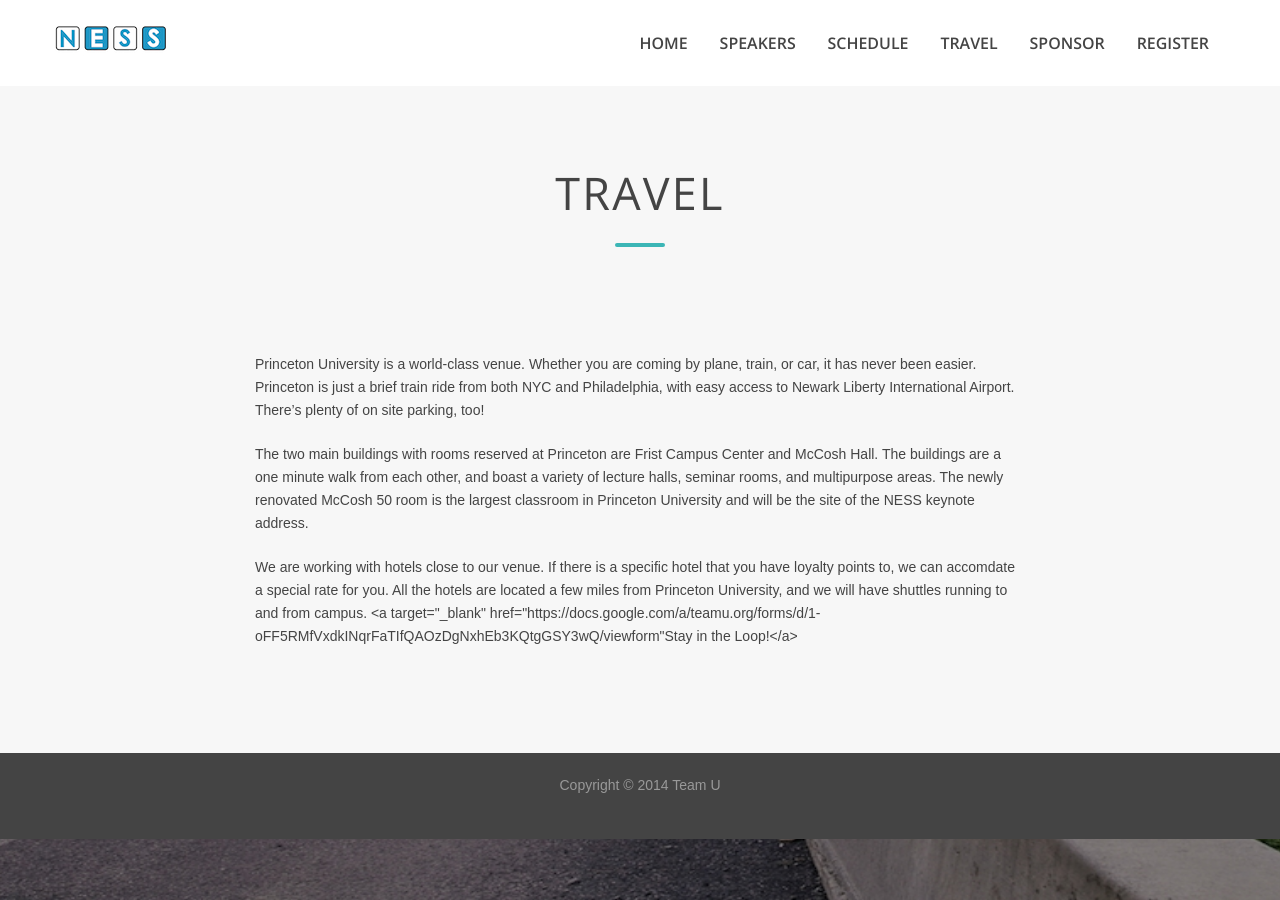
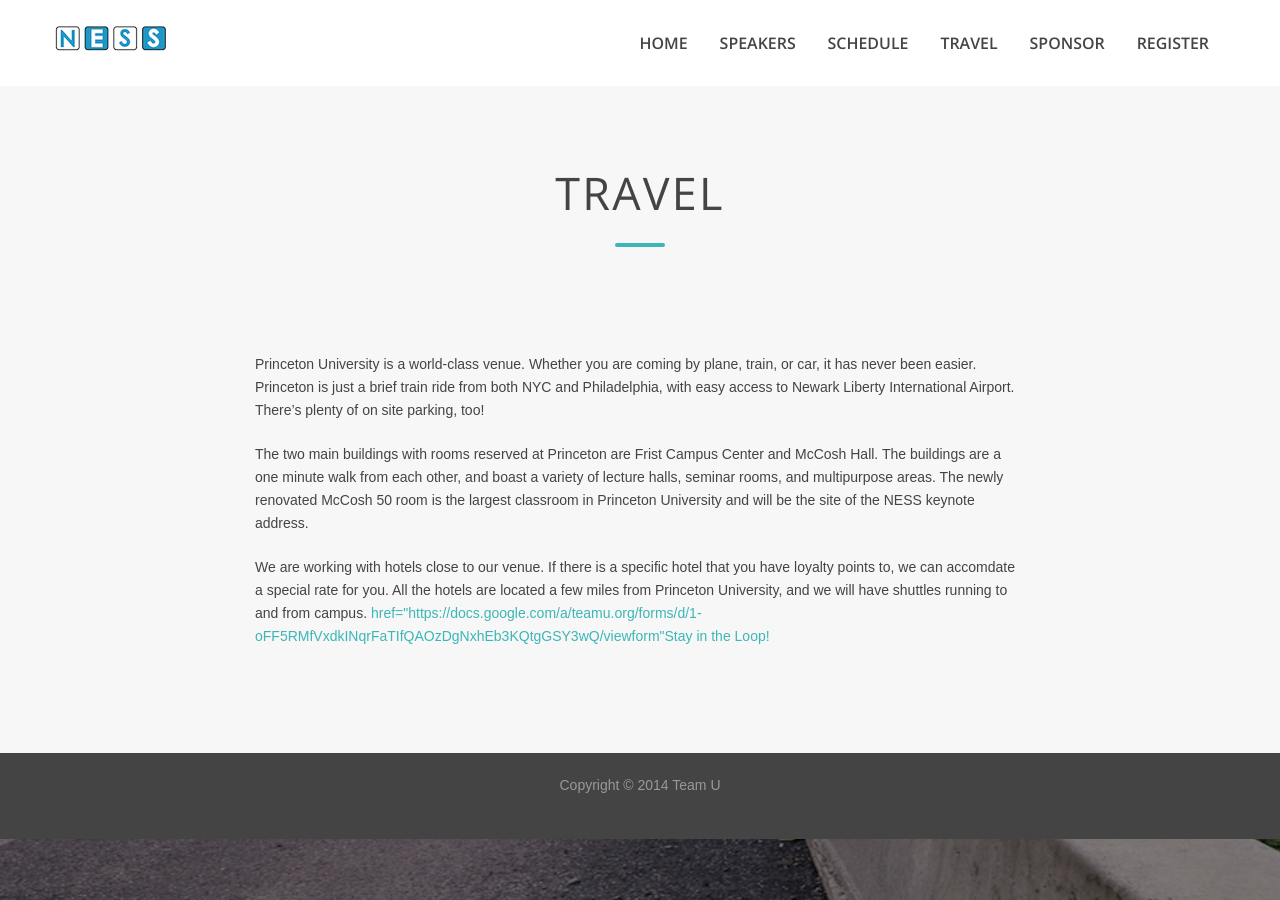
Before and after one commit to teamuness/teamuness.github.io, a Jekyll site: the page built from travel/index.md, in a window 1280 px wide. Built offline with Jekyll 4.4.1, drawn with Linux system fonts in a browser that asks for light colours.

Commit message:
Update index.md

```diff
--- a/travel/index.md
+++ b/travel/index.md
@@ -33,7 +33,7 @@ layout: default
         </p>
         <p class="dark">
 
-            We are working with hotels close to our venue. If there is a specific hotel that you have loyalty points to, we can accomdate a special rate for you. All the hotels are located a few miles from Princeton University, and we will have shuttles running to and from campus. <a target="_blank" href="https://docs.google.com/a/teamu.org/forms/d/1-oFF5RMfVxdkINqrFaTIfQAOzDgNxhEb3KQtgGSY3wQ/viewform"Stay in the Loop!</a>
+            We are working with hotels close to our venue. If there is a specific hotel that you have loyalty points to, we can accomdate a special rate for you. All the hotels are located a few miles from Princeton University, and we will have shuttles running to and from campus. <a target="_blank"> href="https://docs.google.com/a/teamu.org/forms/d/1-oFF5RMfVxdkINqrFaTIfQAOzDgNxhEb3KQtgGSY3wQ/viewform"Stay in the Loop!</a>
         </p>
            </div>
 
```
